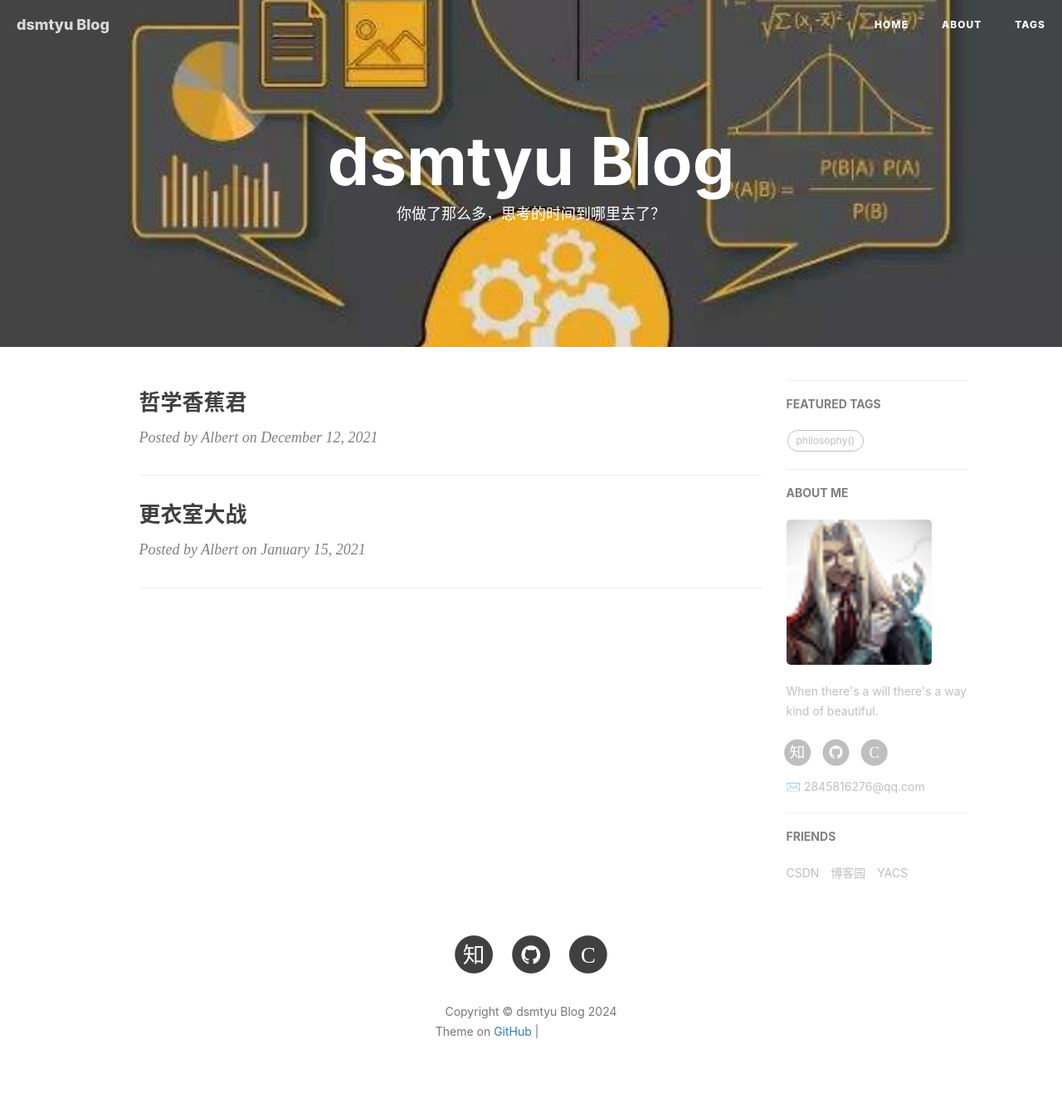
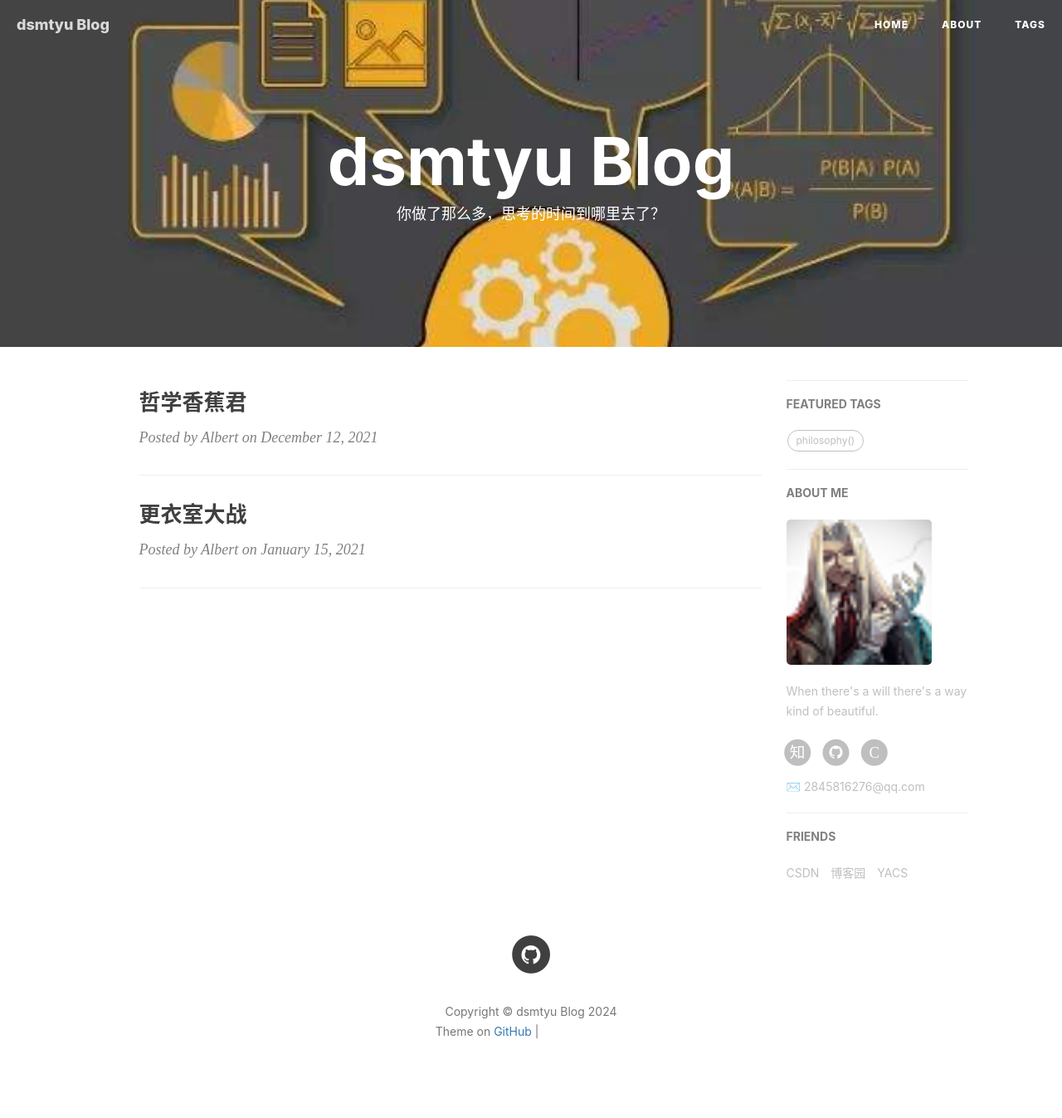
Before and after one commit to Dsmtyu/Dsmtyu.github.io, a Jekyll site: the page built from index.html, in a window 1280 px wide. Shown: the whole page at 83% size. Built offline with Jekyll 4.4.1, drawn with Linux system fonts in a browser that asks for light colours; nearby versions of some CDN libraries; the list of posts is cut into pages by our own code; comment, search, counter and statistics services are not loaded; grey boxes are pictures that could not be loaded.

Commit message:
Update footer.html
v1.0.0

```diff
--- a/_includes/footer.html
+++ b/_includes/footer.html
@@ -15,60 +15,6 @@
                     </li>
                     {% endif %}
                     <!-- add jianshu add target = "_blank" to <a> by BY -->
-                    {% if site.jianshu_username %}
-                            <li>
-                                <a target="_blank" href="https://www.jianshu.com/u/{{ site.jianshu_username }}">
-                                    <span class="fa-stack fa-lg">
-                                        <i class="fa fa-circle fa-stack-2x"></i>
-                                        <i class="fa  fa-stack-1x fa-inverse">简</i>
-                                    </span>
-                                </a>
-                            </li>
-                    {% endif %}
-                    {% if site.twitter_username %}
-                    <li>
-                        <a href="https://twitter.com/{{ site.twitter_username }}">
-                            <span class="fa-stack fa-lg">
-                                <i class="fa fa-circle fa-stack-2x"></i>
-                                <i class="fa fa-twitter fa-stack-1x fa-inverse"></i>
-                            </span>
-                        </a>
-                    </li>
-                    {% endif %}
-
-                    <!-- add Weibo, Zhihu by Hux, add target = "_blank" to <a> by Hux -->
-                    {% if site.zhihu_username %}
-                    <li>
-                        <a target="_blank" href="https://www.zhihu.com/people/{{ site.zhihu_username }}">
-                            <span class="fa-stack fa-lg">
-                                <i class="fa fa-circle fa-stack-2x"></i>
-                                <i class="fa  fa-stack-1x fa-inverse">知</i>
-                            </span>
-                        </a>
-                    </li>
-                    {% endif %}
-                    {% if site.weibo_username %}
-                    <li>
-                        <a target="_blank" href="http://weibo.com/{{ site.weibo_username }}">
-                            <span class="fa-stack fa-lg">
-                                <i class="fa fa-circle fa-stack-2x"></i>
-                                <i class="fa fa-weibo fa-stack-1x fa-inverse"></i>
-                            </span>
-                        </a>
-                    </li>
-                    {% endif %}
-
-
-                    {% if site.facebook_username %}
-                    <li>
-                        <a target="_blank" href="https://www.facebook.com/{{ site.facebook_username }}">
-                            <span class="fa-stack fa-lg">
-                                <i class="fa fa-circle fa-stack-2x"></i>
-                                <i class="fa fa-facebook fa-stack-1x fa-inverse"></i>
-                            </span>
-                        </a>
-                    </li>
-                    {% endif %}
                     {% if site.github_username %}
                     <li>
                         <a target="_blank" href="https://github.com/{{ site.github_username }}">
@@ -79,25 +25,6 @@
                         </a>
                     </li>
                     {% endif %}
-                    {% if site.linkedin_username %}
-                    <li>
-                        <a target="_blank" href="https://www.linkedin.com/in/{{ site.linkedin_username }}">
-                            <span class="fa-stack fa-lg">
-                                <i class="fa fa-circle fa-stack-2x"></i>
-                                <i class="fa fa-linkedin fa-stack-1x fa-inverse"></i>
-                            </span>
-                        </a>
-                    </li>
-                    {% endif %}
-                    <!-- add csdn -->
-                    <li>
-                        <a target="_blank" href="https://blog.csdn.net/Albert_wuchenyu?spm=1000.2115.3001.5343">
-                                <span class="fa-stack fa-lg">
-                                    <i class="fa fa-circle fa-stack-2x"></i>
-                                    <i class="fa fa-stack-1x fa-inverse">C</i>
-                                </span>
-                        </a>
-                    </li>
                 </ul>
                 <p class="copyright text-muted">
                     Copyright &copy; {{ site.title }} {{ site.time | date: '%Y' }}
```
